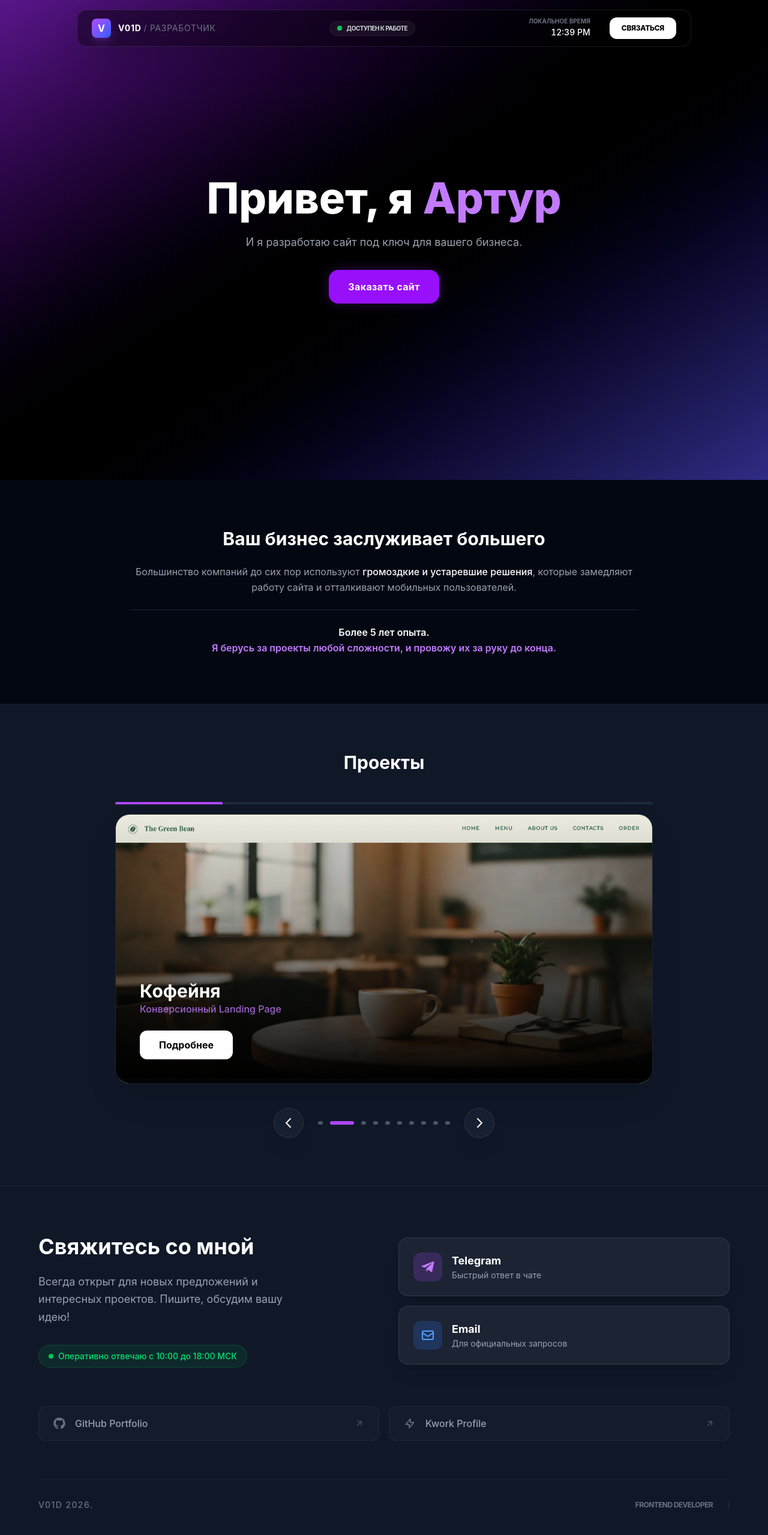
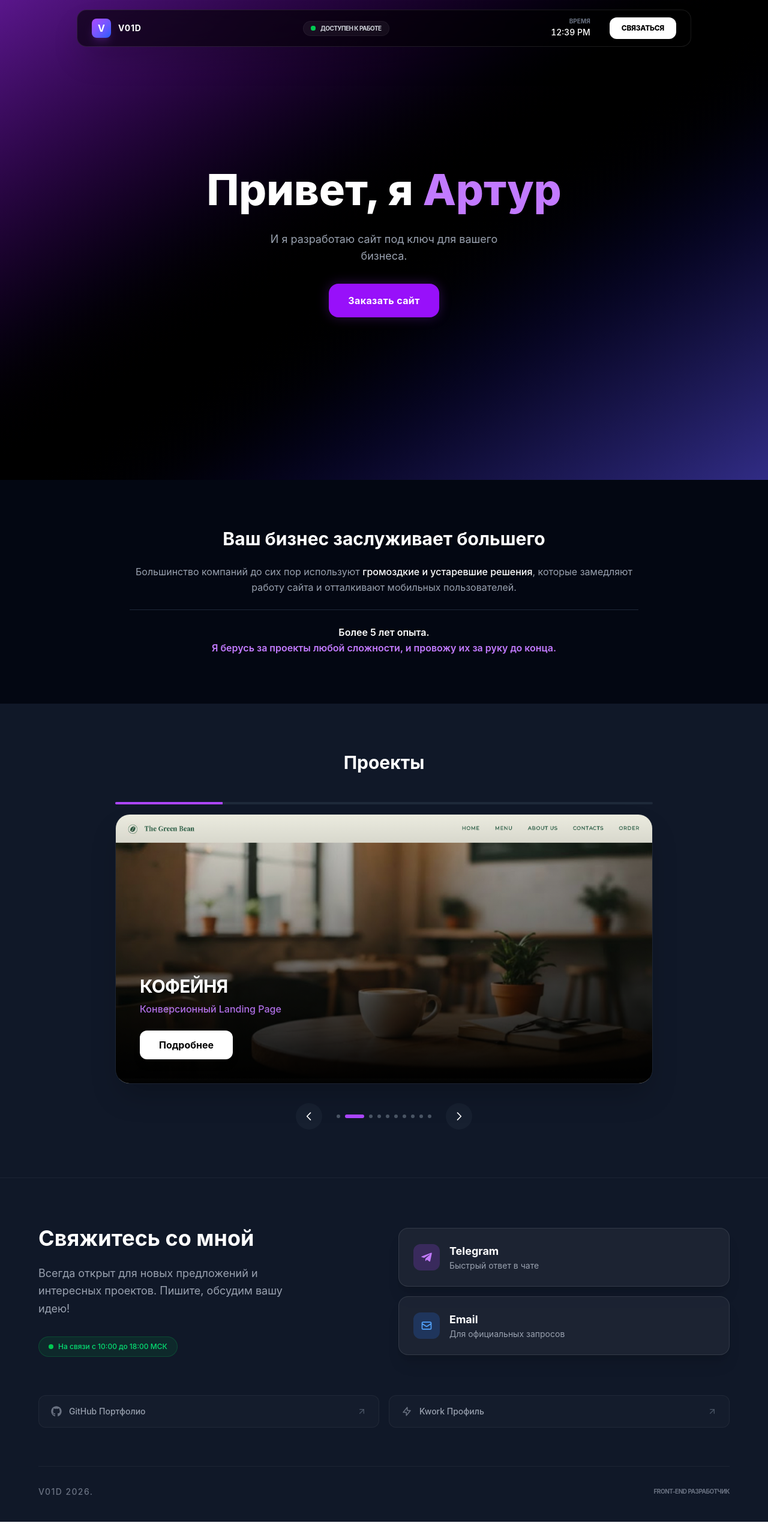
Before and after one commit to v01dedknight/showcase, a React (Vite) app: page / in a window 1280 px wide. Shown: the whole page at 60% size. After the commit the page ends 2537 px from the top, so only its background shows below. Built offline with nearby package versions, Linux system fonts and the light colour scheme.

Commit message:
Mobile adaptation has been added

```diff
--- a/src/components/Contact.jsx
+++ b/src/components/Contact.jsx
@@ -6,79 +6,82 @@ function Contact() {
   const currentYear = new Date().getFullYear();
 
   return (
-    <footer className="bg-gray-900 border-t border-white/5 pt-20 pb-10 px-6">
+    <footer className="bg-gray-900 border-t border-white/5 pt-16 sm:pt-20 pb-10 px-4 sm:px-6">
       <div className="max-w-6xl mx-auto">
-        <div className="grid md:grid-cols-2 gap-12 items-center mb-16">
+        <div className="grid grid-cols-1 md:grid-cols-2 gap-10 md:gap-12 items-center mb-12 sm:mb-16">
 
           {/* Left side: Text */}
-          <div>
-            <h2 className="text-4xl font-bold text-white mb-6">Свяжитесь со мной</h2>
-            <p className="text-gray-400 text-lg max-w-md leading-relaxed mb-8">
+          <div className="text-center md:text-left">
+            <h2 className="text-3xl sm:text-4xl font-bold text-white mb-4 sm:mb-6">
+              Свяжитесь со мной
+            </h2>
+            <p className="text-gray-400 text-base sm:text-lg max-w-md mx-auto md:mx-0 leading-relaxed mb-6 sm:mb-8">
               Всегда открыт для новых предложений и интересных проектов.
               Пишите, обсудим вашу идею!
             </p>
-            <div className="inline-flex items-center gap-2 px-4 py-2 bg-green-500/10 text-green-400 text-sm font-medium rounded-full border border-green-500/20">
+            <div className="inline-flex items-center gap-2 px-4 py-2 bg-green-500/10 text-green-400 text-[10px] sm:text-xs font-medium rounded-full border border-green-500/20">
               <span className="relative flex h-2 w-2">
                 <span className="animate-ping absolute inline-flex h-full w-full rounded-full bg-green-400 opacity-75"></span>
                 <span className="relative inline-flex rounded-full h-2 w-2 bg-green-500"></span>
               </span>
-              Оперативно отвечаю с 10:00 до 18:00 МСК
+              На связи с 10:00 до 18:00 МСК
             </div>
           </div>
 
-          {/* Right side: Link buttons */}
-          <div className="flex flex-col gap-4">
+          {/* Right side: Main communication buttons */}
+          <div className="flex flex-col gap-3 sm:gap-4">
             <a
               href="https://t.me/rejectsociety"
               target="_blank"
               rel="noopener noreferrer"
-              className="group flex items-center justify-between p-6 bg-white/5 border border-white/10 rounded-2xl hover:bg-purple-600 transition-all duration-500 shadow-xl"
+              className="group flex items-center justify-between p-4 sm:p-6 bg-white/5 border border-white/10 rounded-xl sm:rounded-2xl hover:bg-purple-600 transition-all duration-500 shadow-xl"
             >
-              <div className="flex items-center gap-4">
-                <div className="p-3 bg-purple-500/20 rounded-xl group-hover:bg-white/20 transition-colors">
-                  <FaTelegramPlane className="text-purple-400 group-hover:text-white" size={24} />
+              <div className="flex items-center gap-3 sm:gap-4">
+                <div className="p-2 sm:p-3 bg-purple-500/20 rounded-lg sm:rounded-xl group-hover:bg-white/20 transition-colors">
+                  <FaTelegramPlane className="text-purple-400 group-hover:text-white transition-colors" size={20} />
                 </div>
                 <div>
-                  <p className="text-white font-bold text-lg">Telegram</p>
-                  <p className="text-gray-400 group-hover:text-purple-100 text-sm">Быстрый ответ в чате</p>
+                  <p className="text-white font-bold text-sm sm:text-lg">Telegram</p>
+                  <p className="text-gray-400 group-hover:text-purple-100 text-[10px] sm:text-sm">Быстрый ответ в чате</p>
                 </div>
               </div>
-              <div className="opacity-0 group-hover:opacity-100 transition-opacity pr-2 text-white">
+              {/* Hide the arrow on very small screens so that the text does not appear in two lines. */}
+              <div className="hidden xs:block opacity-0 group-hover:opacity-100 transition-opacity pr-2 text-white">
                 →
               </div>
             </a>
 
             <a
               href="mailto:artur_freelance@mail.ru"
-              className="group flex items-center justify-between p-6 bg-white/5 border border-white/10 rounded-2xl hover:bg-blue-600 transition-all duration-500 shadow-xl"
+              className="group flex items-center justify-between p-4 sm:p-6 bg-white/5 border border-white/10 rounded-xl sm:rounded-2xl hover:bg-blue-600 transition-all duration-500 shadow-xl"
             >
-              <div className="flex items-center gap-4">
-                <div className="p-3 bg-blue-500/20 rounded-xl group-hover:bg-white/20 transition-colors">
-                  <HiOutlineMail className="text-blue-400 group-hover:text-white" size={24} />
+              <div className="flex items-center gap-3 sm:gap-4">
+                <div className="p-2 sm:p-3 bg-blue-500/20 rounded-lg sm:rounded-xl group-hover:bg-white/20 transition-colors">
+                  <HiOutlineMail className="text-blue-400 group-hover:text-white transition-colors" size={20} />
                 </div>
                 <div>
-                  <p className="text-white font-bold text-lg">Email</p>
-                  <p className="text-gray-400 group-hover:text-blue-100 text-sm">Для официальных запросов</p>
+                  <p className="text-white font-bold text-sm sm:text-lg">Email</p>
+                  <p className="text-gray-400 group-hover:text-blue-100 text-[10px] sm:text-sm">Для официальных запросов</p>
                 </div>
               </div>
-              <div className="opacity-0 group-hover:opacity-100 transition-opacity pr-2 text-white">
+              <div className="hidden xs:block opacity-0 group-hover:opacity-100 transition-opacity pr-2 text-white">
                 →
               </div>
             </a>
           </div>
         </div>
 
-        {/* New Section: Professional Resources */}
-        <div className="mb-16 grid grid-cols-1 sm:grid-cols-2 gap-4">
+        {/* Resource Section: 1-in-a-row grid on mobile, 2-in-a-row grid on desktop */}
+        <div className="mb-12 sm:mb-16 grid grid-cols-1 sm:grid-cols-2 gap-3 sm:gap-4">
           <a
             href="https://github.com/v01dedknight"
             target="_blank"
             rel="noopener noreferrer"
-            className="flex items-center justify-between p-4 px-6 bg-white/[0.02] border border-white/5 rounded-xl hover:border-white/20 hover:bg-white/[0.04] transition-all group"
+            className="flex items-center justify-between p-4 px-5 bg-white/[0.02] border border-white/5 rounded-xl hover:border-white/20 hover:bg-white/[0.04] transition-all group"
           >
-            <div className="flex items-center gap-4">
-              <FaGithub className="text-gray-500 group-hover:text-white transition-colors" size={20} />
-              <span className="text-gray-400 group-hover:text-white font-medium">GitHub Portfolio</span>
+            <div className="flex items-center gap-3">
+              <FaGithub className="text-gray-500 group-hover:text-white transition-colors" size={18} />
+              <span className="text-gray-400 group-hover:text-white text-sm font-medium">GitHub Портфолио</span>
             </div>
             <FiArrowUpRight className="text-gray-600 group-hover:text-white group-hover:translate-x-0.5 group-hover:-translate-y-0.5 transition-all" />
           </a>
@@ -87,25 +90,23 @@ function Contact() {
             href="https://kwork.ru/user/v01dedknight"
             target="_blank"
             rel="noopener noreferrer"
-            className="flex items-center justify-between p-4 px-6 bg-white/[0.02] border border-white/5 rounded-xl hover:border-white/20 hover:bg-white/[0.04] transition-all group"
+            className="flex items-center justify-between p-4 px-5 bg-white/[0.02] border border-white/5 rounded-xl hover:border-white/20 hover:bg-white/[0.04] transition-all group"
           >
-            <div className="flex items-center gap-4">
-              {/* Lightning Icon */}
-              <HiOutlineLightningBolt className="text-gray-500 group-hover:text-[#19c37d] transition-colors" size={20} />
-              <span className="text-gray-400 group-hover:text-white font-medium">Kwork Profile</span>
+            <div className="flex items-center gap-3">
+              <HiOutlineLightningBolt className="text-gray-500 group-hover:text-[#19c37d] transition-colors" size={18} />
+              <span className="text-gray-400 group-hover:text-white text-sm font-medium">Kwork Профиль</span>
             </div>
             <FiArrowUpRight className="text-gray-600 group-hover:text-[#19c37d] group-hover:translate-x-0.5 group-hover:-translate-y-0.5 transition-all" />
           </a>
         </div>
 
-        {/* Bottom: Copyright */}
-        <div className="pt-8 border-t border-white/5 flex flex-col md:flex-row justify-between items-center gap-4">
-          <p className="text-gray-500 text-sm font-medium tracking-widest uppercase">
+        {/* Copyright: Centered on mobile devices */}
+        <div className="pt-8 border-t border-white/5 flex flex-col md:flex-row justify-between items-center gap-6">
+          <p className="text-gray-500 text-[10px] sm:text-sm font-medium tracking-widest uppercase">
             v01d {currentYear}.
           </p>
-          <div className="flex gap-6 text-gray-500 text-xs font-bold uppercase tracking-tighter">
-            <span className="hover:text-white cursor-default transition-colors">Frontend Developer</span>
-            <span className="text-gray-800">|</span>
+          <div className="flex gap-4 sm:gap-6 text-gray-500 text-[10px] font-bold uppercase tracking-tighter">
+            <span className="hover:text-white cursor-default transition-colors">Front-end Разработчик</span>
           </div>
         </div>
       </div>
--- a/src/components/Hero.jsx
+++ b/src/components/Hero.jsx
@@ -1,17 +1,17 @@
 function Hero() {
   return (
-    <section className="h-screen flex items-center justify-center bg-linear-to-br from-purple-900 via-black to-indigo-900 text-center">
+    <section className="min-h-screen flex items-center justify-center bg-linear-to-br from-purple-900 via-black to-indigo-900 text-center px-6 py-20">
       <div>
-        <h1 className="text-5xl md:text-7xl font-extrabold mb-6">
+        <h1 className="text-4xl sm:text-5xl md:text-7xl font-extrabold mb-6 leading-tight">
           Привет, я <span className="text-purple-400">Артур</span>
         </h1>
 
-        <p className="text-gray-400 text-lg mb-8">
+        <p className="text-gray-400 text-base md:text-lg mb-8 max-w-sm mx-auto">
           И я разработаю сайт под ключ для вашего бизнеса.
         </p>
 
         <button
-          className="px-8 py-4 bg-purple-600 hover:bg-purple-500 text-white font-bold rounded-2xl transition-all duration-300 transform hover:scale-105 active:scale-95 shadow-[0_0_20px_rgba(147,51,234,0.3)] hover:shadow-[0_0_30px_rgba(147,51,234,0.5)] cursor-pointer tracking-wide"
+          className="w-full sm:w-auto px-8 py-4 bg-purple-600 hover:bg-purple-500 text-white font-bold rounded-2xl transition-all duration-300 transform active:scale-95 shadow-[0_0_20px_rgba(147,51,234,0.3)] cursor-pointer tracking-wide"
           onClick={() => window.open("https://kwork.ru/website-development/42671859/razrabotka-sayta-pod-klyuch", "_blank")}
         >
           Заказать сайт
--- a/src/components/Navbar.jsx
+++ b/src/components/Navbar.jsx
@@ -3,7 +3,6 @@ import { useState, useEffect } from "react";
 function Navbar() {
   const [time, setTime] = useState(new Date().toLocaleTimeString([], { hour: '2-digit', minute: '2-digit' }));
 
-  // Update the time every minute
   useEffect(() => {
     const timer = setInterval(() => {
       setTime(new Date().toLocaleTimeString([], { hour: '2-digit', minute: '2-digit' }));
@@ -11,33 +10,25 @@ function Navbar() {
     return () => clearInterval(timer);
   }, []);
 
-  // Scroll to footer when button is clicked
   const scrollToFooter = () => {
     const footer = document.querySelector('footer');
-    if (footer) {
-      footer.scrollIntoView({
-        behavior: 'smooth',
-        block: 'start'
-      });
-    }
+    if (footer) footer.scrollIntoView({ behavior: 'smooth', block: 'start' });
   };
 
   return (
-    <nav className="fixed top-4 left-0 right-0 z-[100] px-6">
-      <div className="max-w-5xl mx-auto bg-black/40 backdrop-blur-xl border border-white/10 rounded-2xl p-3 px-6 flex justify-between items-center shadow-2xl">
+    <nav className="fixed top-2 sm:top-4 left-0 right-0 z-[100] px-3 sm:px-6">
+      <div className="max-w-5xl mx-auto bg-black/60 backdrop-blur-xl border border-white/10 rounded-xl sm:rounded-2xl p-2 sm:p-3 px-4 sm:px-6 flex justify-between items-center shadow-2xl">
 
-        {/* Left side: Logo */}
-        <div className="flex items-center gap-3">
-          <div className="w-8 h-8 bg-gradient-to-br from-purple-500 to-blue-600 rounded-lg flex items-center justify-center font-bold text-white shadow-lg shadow-purple-500/20">
+        <div className="flex items-center gap-2 sm:gap-3">
+          <div className="w-7 h-7 sm:w-8 sm:h-8 bg-gradient-to-br from-purple-500 to-blue-600 rounded-lg flex items-center justify-center font-bold text-white text-xs sm:text-base shadow-lg shadow-purple-500/20">
             V
           </div>
-          <span className="text-sm font-bold tracking-wider text-white uppercase">
-            v01d <span className="text-gray-500 font-normal">/ Разработчик</span>
+          <span className="text-[10px] sm:text-sm font-bold tracking-wider text-white uppercase truncate max-w-[80px] sm:max-w-none">
+            v01d <span className="text-gray-500 font-normal hidden xs:inline">/ Front-end Разработчик</span>
           </span>
         </div>
 
-        {/* Central part: Status */}
-        <div className="hidden sm:flex items-center gap-2 px-3 py-1 bg-white/5 rounded-full border border-white/5">
+        <div className="hidden md:flex items-center gap-2 px-3 py-1 bg-white/5 rounded-full border border-white/5">
           <span className="relative flex h-2 w-2">
             <span className="animate-ping absolute inline-flex h-full w-full rounded-full bg-green-400 opacity-75"></span>
             <span className="relative inline-flex rounded-full h-2 w-2 bg-green-500"></span>
@@ -45,23 +36,19 @@ function Navbar() {
           <span className="text-[10px] font-bold text-gray-300 uppercase tracking-tighter">Доступен к работе</span>
         </div>
 
-        {/* Right side: Local time and Button */}
-        <div className="flex items-center gap-4 sm:gap-8">
-          <div className="text-right min-w-[60px]">
-            <p className="text-[10px] text-gray-500 uppercase font-bold leading-none mb-1">Локальное время</p>
-            <p className="text-sm text-white font-medium tabular-nums">
-              {time}
-            </p>
+        <div className="flex items-center gap-3 sm:gap-8">
+          <div className="text-right hidden sm:block min-w-[60px]">
+            <p className="text-[10px] text-gray-500 uppercase font-bold leading-none mb-1">Время</p>
+            <p className="text-sm text-white font-medium tabular-nums">{time}</p>
           </div>
 
           <button
             onClick={scrollToFooter}
-            className="px-5 py-2.5 bg-white text-black text-xs font-extrabold rounded-xl hover:bg-purple-500 hover:text-white transition-all duration-300 shadow-lg active:scale-95 cursor-pointer uppercase tracking-tight"
+            className="px-4 sm:px-5 py-2 sm:py-2.5 bg-white text-black text-[10px] sm:text-xs font-extrabold rounded-lg sm:rounded-xl hover:bg-purple-500 hover:text-white transition-all shadow-lg active:scale-95 cursor-pointer uppercase tracking-tight"
           >
             Связаться
           </button>
         </div>
-
       </div>
     </nav>
   );
--- a/src/components/Projects.jsx
+++ b/src/components/Projects.jsx
@@ -108,14 +108,12 @@ function Projects() {
   }, [isPaused, currentIndex]);
 
   return (
-    <section className="py-20 px-6 bg-gray-900 overflow-hidden">
+    <section className="py-16 sm:py-20 px-4 sm:px-6 bg-gray-900 overflow-hidden">
       <div className="max-w-4xl mx-auto relative">
-        <h2 className="text-3xl font-bold text-center mb-12 text-white">Проекты</h2>
+        <h2 className="text-3xl font-bold text-center mb-8 sm:mb-12 text-white">Проекты</h2>
 
-        {/* Progress Bar Container */}
         <div className="w-full h-1 bg-gray-800 rounded-full mb-4 overflow-hidden">
           <div
-          // Resets animation when changing slides
             key={currentIndex}
             className={`h-full bg-purple-500 origin-left ${isPaused ? '' : 'animate-progress'}`}
             style={{
@@ -127,9 +125,9 @@ function Projects() {
           />
         </div>
 
-        {/* Slide container */}
+        {/* Slide container - Increased height for mobile devices */}
         <div
-          className="relative h-[450px] w-full rounded-3xl overflow-hidden shadow-2xl border border-white/5"
+          className="relative h-[500px] sm:h-[450px] w-full rounded-2xl sm:rounded-3xl overflow-hidden shadow-2xl border border-white/5"
           onMouseEnter={() => setIsPaused(true)}
           onMouseLeave={() => setIsPaused(false)}
         >
@@ -142,20 +140,20 @@ function Projects() {
                 <img
                   src={project.image}
                   alt={project.title}
-                  className="absolute inset-0 w-full h-full object-cover transition-transform duration-700 group-hover:scale-105"
+                  className="absolute inset-0 w-full h-full object-cover"
                 />
-                <div className="absolute inset-0 bg-gradient-to-t from-black via-black/30 to-transparent"></div>
+                <div className="absolute inset-0 bg-gradient-to-t from-black via-black/40 to-transparent"></div>
 
-                <div className="absolute bottom-10 left-10 right-10 z-10">
-                  <h3 className="text-3xl font-bold text-white mb-2 translate-y-2 group-hover:translate-y-0 transition-transform duration-500">
+                <div className="absolute bottom-6 left-6 right-6 sm:bottom-10 sm:left-10 sm:right-10 z-10">
+                  <h3 className="text-2xl sm:text-3xl font-bold text-white mb-2 uppercase tracking-tight">
                     {project.title}
                   </h3>
-                  <p className="text-purple-400 font-medium mb-6 opacity-80">
+                  <p className="text-purple-400 text-sm sm:text-base font-medium mb-6 opacity-90">
                     {project.desc}
                   </p>
                   <button
                     onClick={() => setSelectedProject(project)}
-                    className="px-8 py-3 bg-white text-black font-bold rounded-xl hover:bg-purple-500 hover:text-white transition-all duration-300 transform active:scale-95 shadow-lg"
+                    className="w-full sm:w-auto px-8 py-3 bg-white text-black font-bold rounded-xl active:scale-95 shadow-lg"
                   >
                     Подробнее
                   </button>
@@ -165,84 +163,43 @@ function Projects() {
           </div>
         </div>
 
-        {/* Navigation */}
-        <div className="flex justify-center gap-6 mt-10">
-          <button
-            onClick={prevProject}
-            className="p-3 bg-gray-800/50 backdrop-blur-sm text-white rounded-full hover:bg-purple-600 transition-all shadow-xl border border-white/10"
-          >
-            <HiOutlineChevronLeft size={24} />
-          </button>
-
-          <div className="flex items-center gap-3">
+        {/* Navigation is hidden on small screens for clarity, or reduced */}
+        <div className="flex justify-center gap-4 sm:gap-6 mt-8">
+          <button onClick={prevProject} className="p-3 bg-gray-800/50 text-white rounded-full"><HiOutlineChevronLeft size={20} /></button>
+          <div className="flex items-center gap-2">
             {projects.map((_, i) => (
-              <button
-                key={i}
-                onClick={() => setCurrentIndex(i)}
-                className={`h-1.5 rounded-full transition-all duration-500 ${
-                  currentIndex === i ? 'w-10 bg-purple-500' : 'w-2 bg-gray-600 hover:bg-gray-400'
-                }`}
-              />
+              <button key={i} onClick={() => setCurrentIndex(i)} className={`h-1.5 rounded-full transition-all ${currentIndex === i ? 'w-8 bg-purple-500' : 'w-1.5 bg-gray-600'}`} />
             ))}
           </div>
+          <button onClick={nextProject} className="p-3 bg-gray-800/50 text-white rounded-full"><HiOutlineChevronRight size={20} /></button>
+        </div>
 
-          <button
-            onClick={nextProject}
-            className="p-3 bg-gray-800/50 backdrop-blur-sm text-white rounded-full hover:bg-purple-600 transition-all shadow-xl border border-white/10"
-          >
-            <HiOutlineChevronRight size={24} />
-          </button>
-
-        {/* Modal Window */}
+        {/* Modal Window - Improved scrolling */}
         {selectedProject && (
-          <div className="fixed inset-0 z-[100] flex items-center justify-center p-4 bg-black/85 backdrop-blur-md">
-            <div className="bg-gray-900 w-full max-w-2xl rounded-[2rem] overflow-hidden shadow-2xl border border-white/10 relative animate-in fade-in zoom-in duration-300">
-
-              {/* Close */}
+          <div className="fixed inset-0 z-[110] flex items-center justify-center p-3 sm:p-4 bg-black/90 backdrop-blur-md">
+            <div className="bg-gray-900 w-full max-w-2xl max-h-[90vh] overflow-y-auto rounded-[1.5rem] sm:rounded-[2rem] shadow-2xl border border-white/10 relative">
               <button
                 onClick={() => setSelectedProject(null)}
-                className="absolute top-6 right-6 z-20 p-2 bg-white/10 text-white rounded-full hover:bg-white/20 transition-all border border-white/10"
+                className="absolute top-4 right-4 z-20 p-2 bg-black/50 text-white rounded-full border border-white/10"
               >
                 <HiOutlineChevronLeft className="rotate-90" size={20} />
               </button>
 
-              <img
-                src={selectedProject.image}
-                alt={selectedProject.title}
-                className="w-full h-72 object-cover opacity-80"
-              />
+              <img src={selectedProject.image} alt={selectedProject.title} className="w-full h-48 sm:h-72 object-cover opacity-60" />
 
-              <div className="p-8">
-                {/* Techs */}
+              <div className="p-6 sm:p-8">
                 <div className="flex flex-wrap gap-2 mb-4">
                   {selectedProject.stack.map((tech, i) => (
-                    <span key={i} className="px-3 py-1 bg-purple-500/10 text-purple-400 text-xs font-bold rounded-full border border-purple-500/20">
-                      {tech}
-                    </span>
+                    <span key={i} className="px-2 py-0.5 bg-purple-500/10 text-purple-400 text-[10px] font-bold rounded-full border border-purple-500/20 uppercase">{tech}</span>
                   ))}
                 </div>
-
-                <h3 className="text-3xl font-bold text-white mb-3">{selectedProject.title}</h3>
-                <p className="text-gray-400 leading-relaxed mb-8">
-                  {selectedProject.fullDesc}
-                </p>
-
-                {/* Button */}
-                <a
-                  href={selectedProject.link}
-                  // Opens in a new tab
-                  target="_blank"
-                  // Safety when opening third-party links
-                  rel="noopener noreferrer"
-                  className="block w-full py-4 bg-white text-black text-center font-bold rounded-2xl hover:bg-purple-500 hover:text-white transition-all duration-300 transform active:scale-[0.98] shadow-lg shadow-white/5"
-                >
-                  Смотреть проект
-                </a>
+                <h3 className="text-2xl sm:text-3xl font-bold text-white mb-3">{selectedProject.title}</h3>
+                <p className="text-gray-400 text-sm sm:text-base leading-relaxed mb-6 sm:mb-8">{selectedProject.fullDesc}</p>
+                <a href={selectedProject.link} target="_blank" rel="noopener noreferrer" className="block w-full py-4 bg-white text-black text-center font-bold rounded-xl sm:rounded-2xl active:scale-[0.98]">Смотреть проект</a>
               </div>
             </div>
           </div>
         )}
-        </div>
       </div>
     </section>
   );
```
